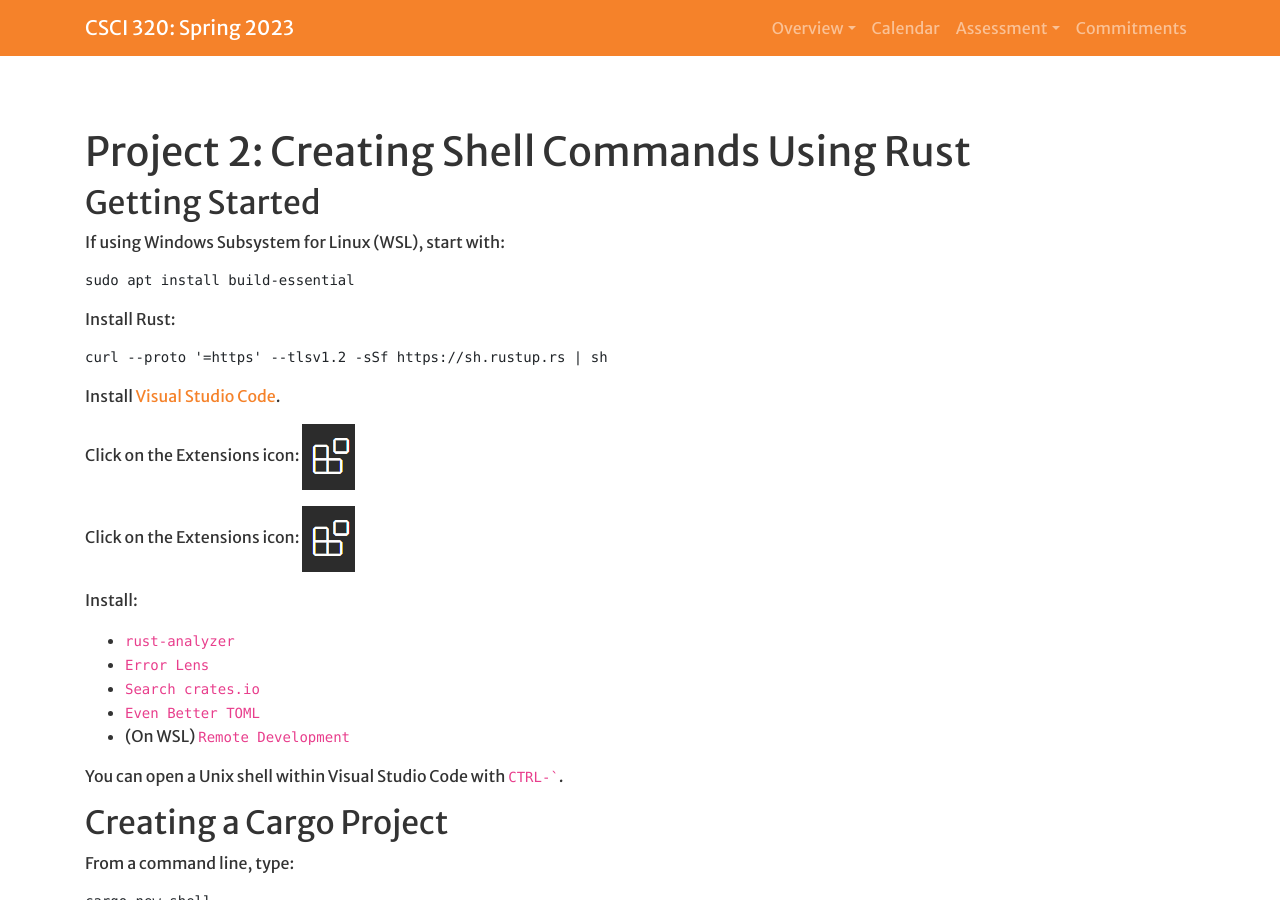
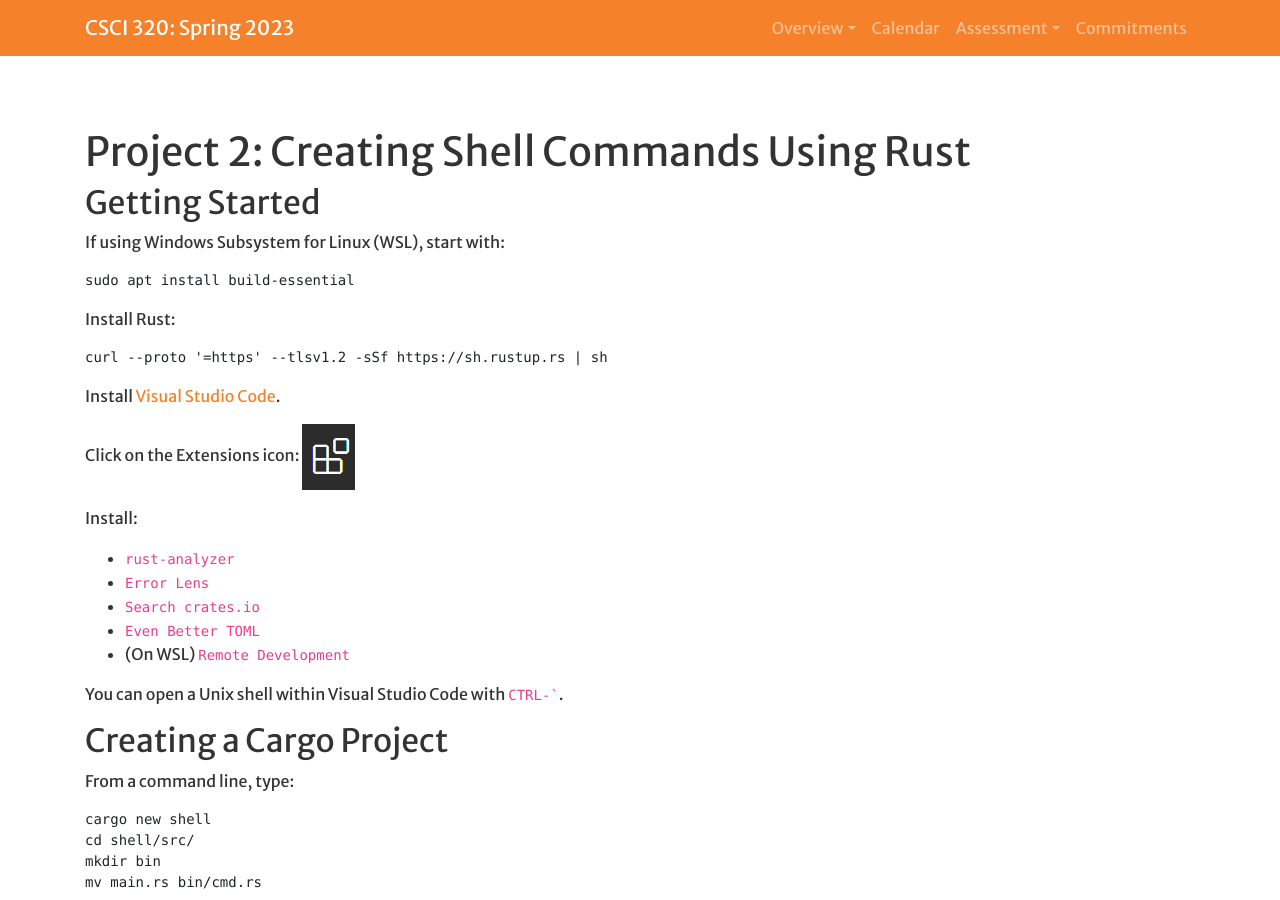
Before and after one commit to Hendrix-CS/csci320, a Jekyll site: the page built from projects/rust1.md, in a window 1280 px wide and 900 px high. Built offline with Jekyll 4.4.1, drawn with Linux system fonts in a browser that asks for light colours; a script that is not in the unit is left out; our own code applies the rules of GitHub Pages for plain Markdown files.

Commit message:
Ok, this works!

```diff
--- a/projects/rust1.md
+++ b/projects/rust1.md
@@ -20,10 +20,6 @@ curl --proto '=https' --tlsv1.2 -sSf https://sh.rustup.rs | sh
 Install [Visual Studio Code](https://code.visualstudio.com/).
 
 Click on the Extensions icon: ![Extensions Icon]({{site.baseurl}}/assets/images/ExtensionsIcon.PNG)
-
-Click on the Extensions icon: <img src="https://hendrix-cs.github.io{{site.baseurl}}/assets/images/ExtensionsIcon.PNG">
-
-
 
 Install:
 * `rust-analyzer`
```
